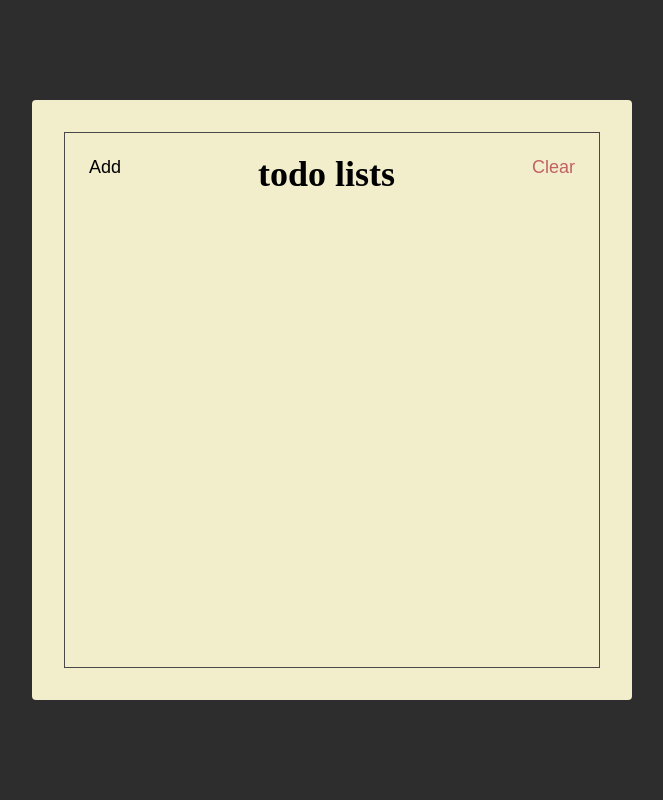
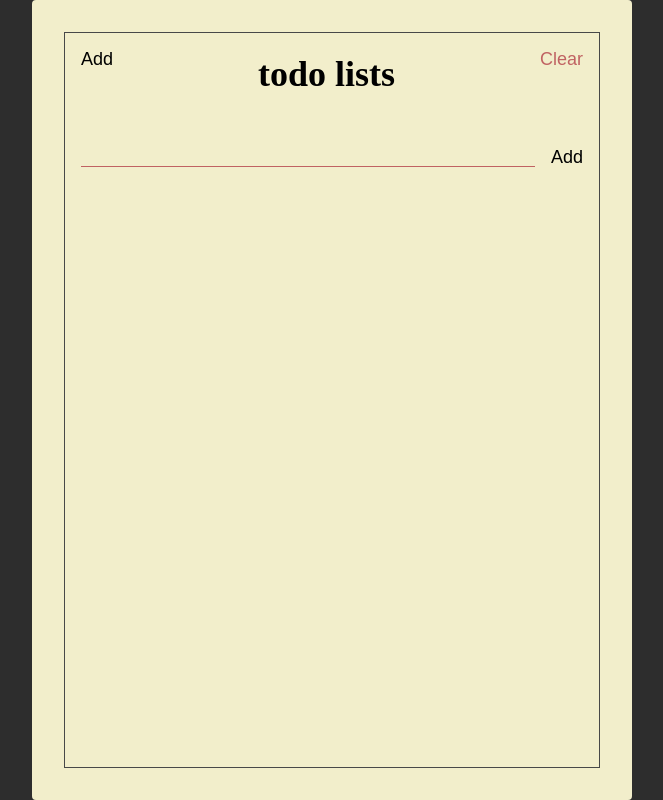
Before and after one commit to Novianto778/react-course-starter, a plain HTML site: page index.html in a window 1280 px wide. Shown: the whole page, without its empty margins (308-971 px from the left). Drawn offline with Linux system fonts and the light colour scheme.

Commit message:
membuat dan styling form section

```diff
--- a/index.html
+++ b/index.html
@@ -9,11 +9,18 @@
   <body>
     <div class="container">
       <div class="frame">
-        <div class="header">
+        <section class="header">
           <button class="header-btn">Add</button>
           <h1 class="header-title">Todo Lists</h1>
           <button class="header-btn main-red-color">Clear</button>
-        </div>
+        </section>
+
+        <section class="add">
+          <form class="add-form">
+            <input type="text" class="add-input">
+            <button class="add-btn">Add</button>
+          </form>
+        </section>
       </div>
     </div>
   </body>
--- a/style.css
+++ b/style.css
@@ -26,7 +26,7 @@ body {
 }
 
 .container {
-  height: 600px;
+  height: 800px;
   width: 600px;
   background-color: #f2eecb;
   border-radius: 4px;
@@ -55,7 +55,38 @@ body {
 
 .header-btn {
   font-size: 1.8rem;
-  padding: 24px;
+  padding: 16px;
+  background: unset;
+  border: unset;
+  outline: unset;
+  cursor: pointer;
+}
+
+.add {
+  padding: 16px;
+}
+
+.add-form {
+  display: flex;
+  align-items: center;
+}
+
+.add-input {
+  background: unset;
+  border: unset;
+  padding: 0 64px;
+  flex: 1;
+  border-bottom: 1px solid var(--main-red-color);
+  outline: unset;
+  font-size: 16px;
+  text-transform: lowercase;
+}
+
+.add-btn {
+  font-size: 1.8rem;
+  padding: 16px;
+  padding-right: unset;
+  cursor: pointer;
   background: unset;
   border: unset;
   outline: unset;
```
